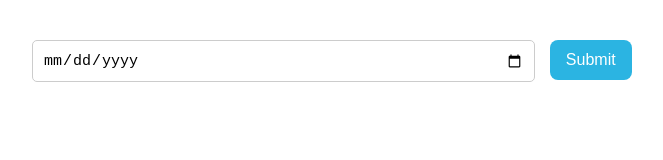
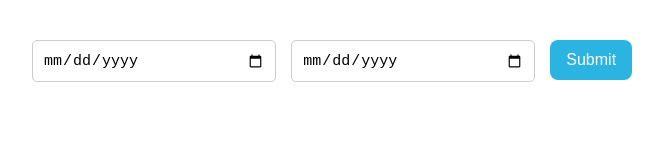
Before and after one commit to harpreet780/Js-Statements, a React (Create React App) app: page / in a window 1280 px wide. Shown: the top 160 px of the page, without its empty margins (308-971 px from the left). Built offline with nearby package versions, Linux system fonts and the light colour scheme.

Commit message:
add moment

```diff
--- a/package.json
+++ b/package.json
@@ -6,6 +6,7 @@
     "@testing-library/jest-dom": "^5.16.2",
     "@testing-library/react": "^12.1.2",
     "@testing-library/user-event": "^13.5.0",
+    "moment": "^2.29.1",
     "react": "^17.0.2",
     "react-dom": "^17.0.2",
     "react-scripts": "5.0.0",
--- a/src/App.css
+++ b/src/App.css
@@ -1,23 +1,29 @@
-.App{
-  padding:40px;
+.App {
+  padding: 40px;
 }
-.dateWrapper{
+
+.dateWrapper {
   margin: auto;
   width: 50%;
 }
-.dateSelect{
+
+.dateSelect {
   display: flex;
+  margin-bottom: 20px;
 }
-.dateField{
+
+.dateField {
   width: 100%;
-    height: 40px;
-    border-radius: 5px;
-    border: 1px solid #ccc;
-    padding: 0px 10px;
-    font-size: 15px;
+  height: 40px;
+  border-radius: 5px;
+  border: 1px solid #ccc;
+  padding: 0px 10px;
+  font-size: 15px;
+  margin-right: 15px;
 }
-.submitBtn{
-  width: 100px;
+
+.submitBtn {
+  width: 200px;
   border: none;
   outline: none;
   cursor: pointer;
@@ -25,10 +31,12 @@
   background: #2bb4e2;
   color: #fff;
   font-size: 16px;
-  margin-left: 15px;
   border-radius: 8px;
 }
-.dayText{
+.submitBtn:disabled{
+   background: rgb(187, 184, 184);
+}
+.dayText {
   text-align: center;
   font-size: 15px;
   font-weight: 500;
--- a/src/App.js
+++ b/src/App.js
@@ -1,11 +1,14 @@
 import './App.css';
-import Break from './BreakStatement';
-import PrintDay from './DayPrint';
+import PrintDay from './component/DayPrint';
+import Break from "./component/BreakStatement/index"
+import MomentPrint from './component/Moment/index';
+import Index from './component/Moment/index';
 function App() {
   return (
     <div className="App">
-      {/* <Break/> */}
-      <PrintDay/>
+     {/* <Break/> */}
+      {/* <PrintDay/> */}
+      <Index/>
     </div>
   );
 }
--- a/src/DayPrint/index.js
+++ b/src/component/DayPrint/index.js
@@ -1,4 +1,5 @@
 import React, { useState } from 'react';
+import Break from '../BreakStatement';
 const PrintDay = () => {
     const [selected, setSelected] = useState({
         date: ""
--- /dev/null
+++ b/src/component/Moment/MomentMethods/getDay.js
@@ -0,0 +1,41 @@
+import React, { useState } from 'react';
+import moment from 'moment'
+const DayGet = () => {
+    const [selected, setSelected] = useState({
+        date: ""
+    });
+    const day = moment(selected.date).format("dddd")
+    const [Day, setDay] = useState(false);
+    const Hanldedate = (e) => {
+        setSelected({ ...selected, [e.target.name]: e.target.value });
+    }
+    const submitDate = (e) => {
+        e.preventDefault();
+        setDay(true);
+    }
+    return (
+        <div className="dateWrapper">
+            <div className="dateSelect">
+                <input
+                    className="dateField"
+                    type='date'
+                    format="mm/dd/yyyy"
+                    value={selected.date}
+                    onChange={(e) => Hanldedate(e)}
+                    name="date" />
+                <button
+                    className="submitBtn"
+                    onClick={submitDate}
+                >
+                    Moment
+                </button>
+            </div>
+
+            {Day ?
+                <p className="dayText">{day}</p>
+                : null}
+        </div>
+    );
+}
+
+export default DayGet;
--- /dev/null
+++ b/src/component/Moment/MomentMethods/validation.js
@@ -0,0 +1,59 @@
+import React, { useState,useEffect } from 'react';
+import moment from 'moment'
+const Validation = () => {
+    const [error, setError] = useState()
+    const [start_date, setStart_date] = useState();
+    const HanldeStartDate = (e) => {
+        let StartTime = moment(e.target.value).format("MM-DD-YYYY")
+        setStart_date(StartTime);
+    }
+    const [end_date, setEnd_date] = useState();
+    const HanldeEndDate = (e) => {
+        let EndTime = moment(e.target.value).format("MM-DD-YYYY")
+        setStart_date(EndTime);
+    }
+    const submitTime = (e) => {
+        e.preventDefault();
+        if (start_date && end_date && moment(start_date).isAfter(end_date)) {
+            setError("End date should be greater than start date");
+        }
+        else {
+
+        }
+    }
+    useEffect(()=>{
+
+    },[])
+    const disable = start_date && end_date ? moment(start_date).isAfter(end_date) : true;
+    console.log(start_date, end_date,"date");
+
+    return (
+        <div className="dateWrapper">
+            <div className="dateSelect">
+                <input
+                    className="dateField"
+                    type='date'
+                    value={start_date}
+                    onChange={(e) => setStart_date(e.target.value)}
+                    name="date" />
+                <input
+                    className="dateField"
+                    type='date'
+                    value={end_date}
+                    onChange={(e) => setEnd_date(e.target.value)}
+                    name="Date" />
+                <button
+                    className="submitBtn"
+                    onClick={submitTime}
+                    // disabled={disable}
+                >
+                    Submit
+                  {/* {start_date && end_date? "Submit" : "Submit calculate"}   */}
+                </button>
+            </div>
+            <p className="dayText">{error}</p>
+        </div>
+    );
+}
+
+export default Validation;
--- /dev/null
+++ b/src/component/Moment/index.js
@@ -0,0 +1,14 @@
+import React from 'react';
+import DayGet from './MomentMethods/getDay';
+import Validation from './MomentMethods/validation';
+
+const Index =()=> {
+    return (
+        <div>
+            {/* <DayGet/> */}
+            <Validation/>
+        </div>
+    );
+}
+
+export default Index;
```
Also changed, not shown: src/component/BreakStatement/index.js (renamed from src/BreakStatement/index.js), 1 other file (tests, documents, lock files or other folders). Lines whose indentation alone changed are shown as unchanged.
